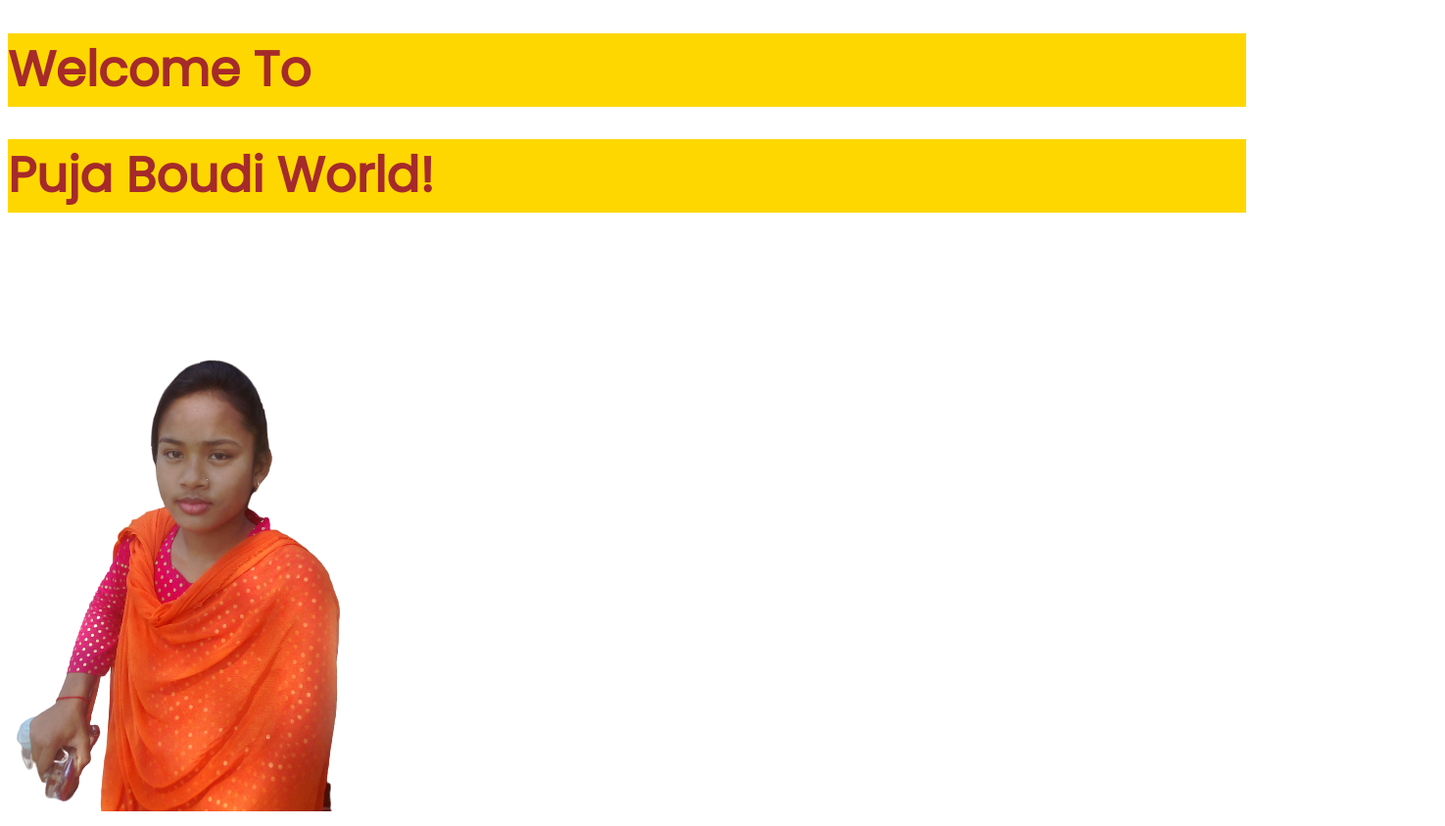
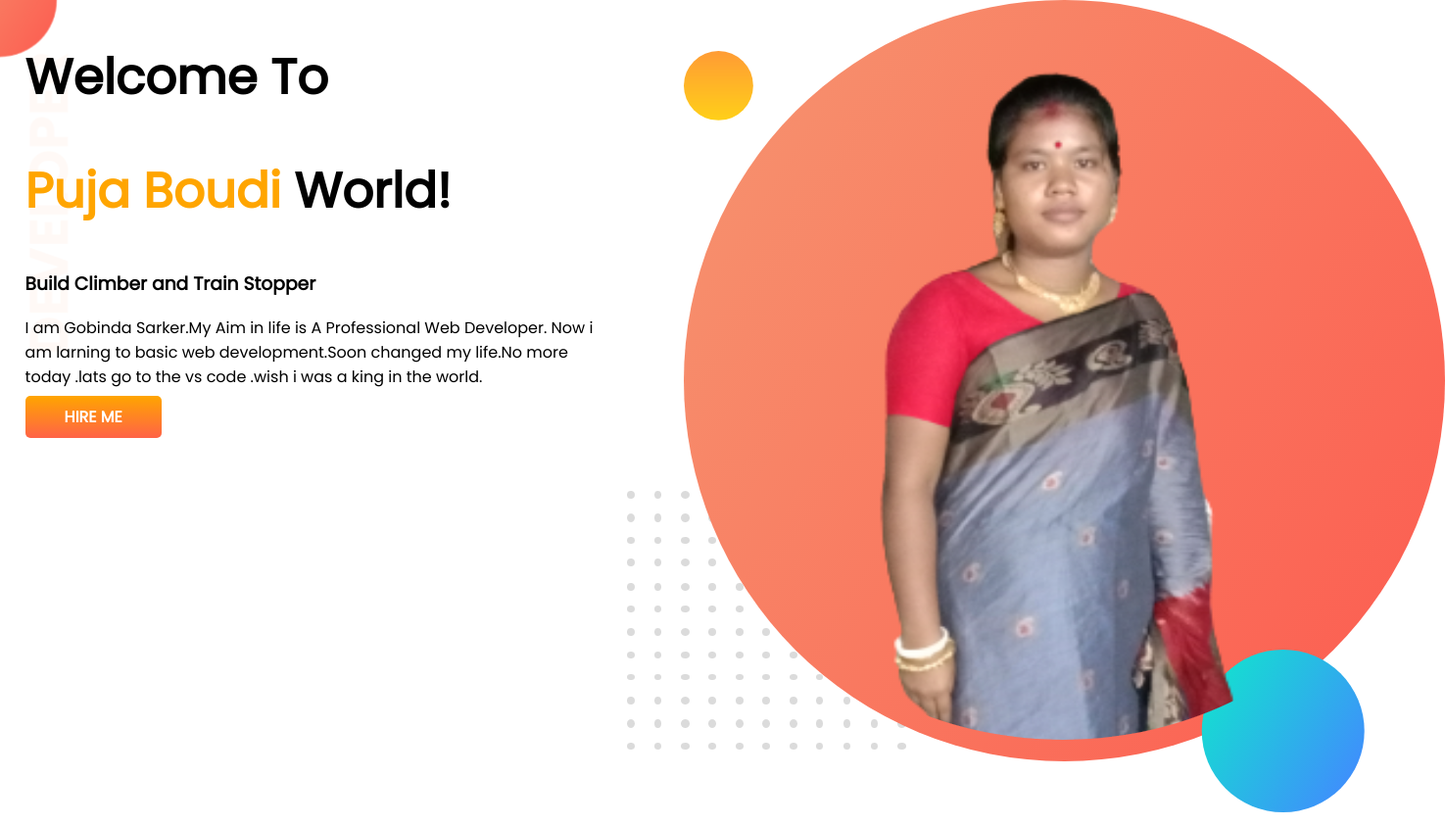
Before and after one commit to Gobindasarker004/puja-portfolio, a plain HTML site: page index.html in a window 1280 px wide. Shown: the whole page at 98% size, 1475 px wide, since content can reach past the window. Drawn offline with Linux system fonts and the light colour scheme.

Commit message:
top banner added

```diff
--- a/index.html
+++ b/index.html
@@ -13,9 +13,25 @@
 </head>
 
 <body>
-    <h1>Welcome To </h1>
-    <h1>Puja Boudi World!</h1>
-    <img src="images/IMG_20210308_113325-removebg-preview.png" alt="">
+    <section class="top-banner">
+        <div class="half-width">
+            <h1>Welcome To </h1>
+            <h1> <span class="orange-color">Puja Boudi</span> World!</h1>
+            <h3>Build Climber and Train Stopper</h3>
+            <p>I am Gobinda Sarker.My Aim in life is A Professional Web Developer. Now i am larning to basic web
+                development.Soon changed my life.No more today .lats go to the vs code .wish i was a king in the world.
+            </p>
+            <a class="link-button" terget="_blank" href="https://www.linkedin.com/in/gobinda-sarker-9a2a86216/"> HIRE
+                ME</a>
+        </div>
+
+        <div class="half-width">
+            <img src="images/my-bg.png" alt="">
+
+        </div>
+
+    </section>
+
 </body>
 
 </html>
--- a/style.css
+++ b/style.css
@@ -1,8 +1,34 @@
 h1{
-    color:brown;
-    background-color: gold;
+
     font-size: 50px;
 }
 body{
     font-family: 'Poppins', sans-serif;
+     margin: 0;
 }
+.orange-color{
+    color: orange;
+}
+section{
+    display: flex;
+}
+.half-width{
+    width: 50%;
+    padding-left: 2%;
+}
+.half-width image{
+    width:80% ;
+}
+.link-button{
+text-decoration: none;
+background-image:linear-gradient(orange, tomato) ;
+padding: 10px 40px;
+color: white;
+font-weight: 700;
+border-radius: 5px;
+}
+.top-banner{
+    background-image: url(images/top-banner.png);
+    background-repeat: no-repeat;
+
+}
```
